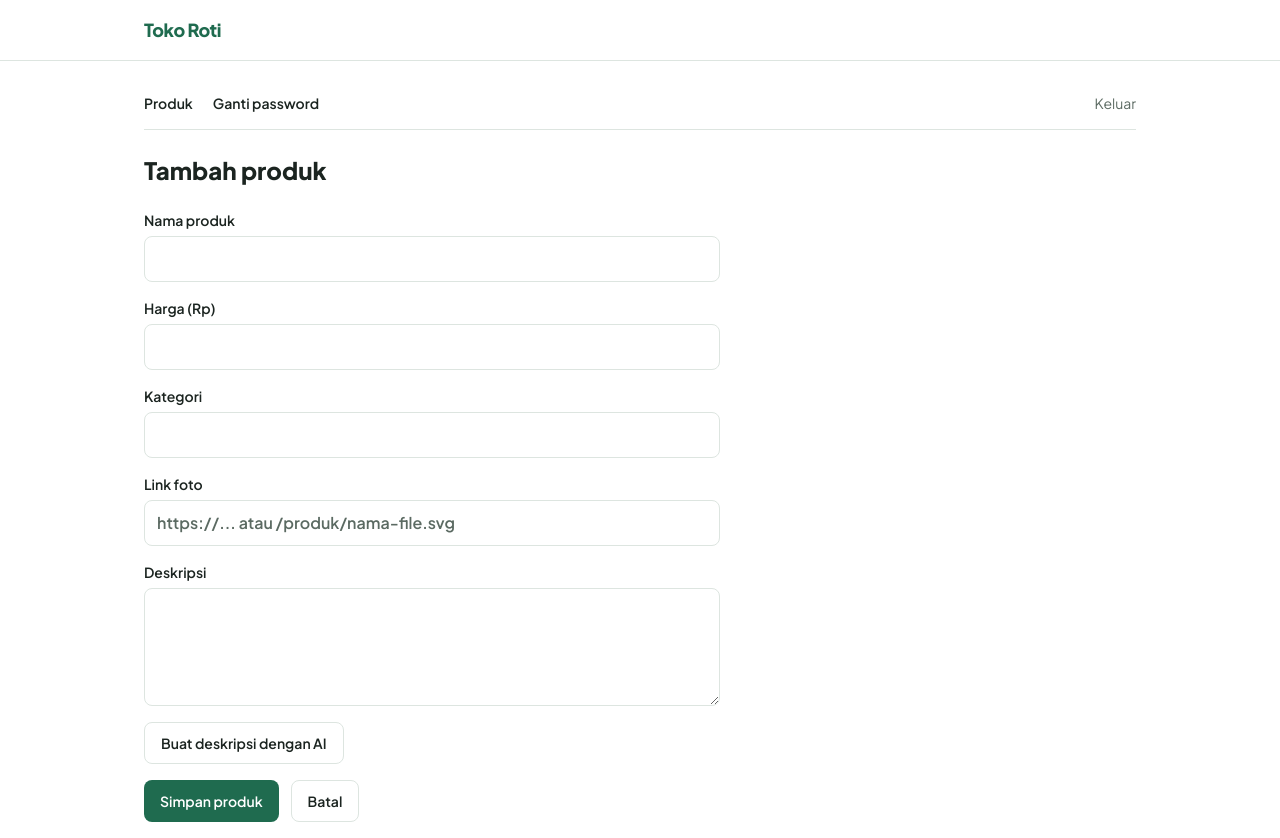
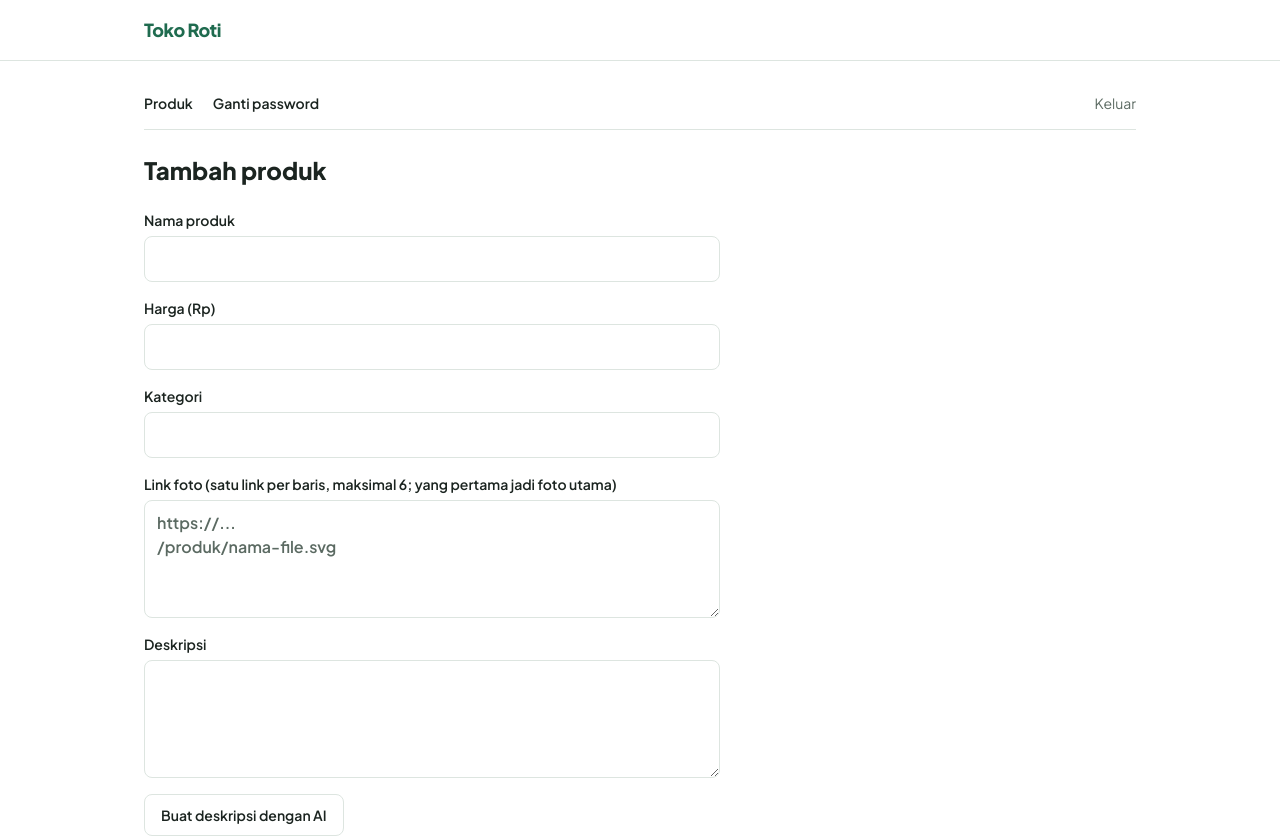
Before and after one commit to nadyanof05-ux/katalog-umkm, a Next.js app: page /admin/produk/baru in a window 1280 px wide. Shown: the top 838 px of the page. Built offline with nearby package versions, Linux system fonts and the light colour scheme.

Commit message:
US-18: Galeri beberapa foto produk

```diff
--- a/app/admin/actions.js
+++ b/app/admin/actions.js
@@ -3,6 +3,7 @@
 import { redirect } from "next/navigation";
 import { revalidatePath } from "next/cache";
 import { buatKlienAdmin } from "@/lib/supabase/admin";
+import { daftarFoto, FOTO_MAKS } from "@/lib/foto";
 
 export async function masuk(prevState, formData) {
   const data = formData instanceof FormData ? formData : prevState;
@@ -95,12 +96,20 @@ function bacaFormProduk(formData) {
     return { error: "Harga harus berupa bilangan bulat, minimal 0." };
   }
 
+  const foto = daftarFoto(formData?.get("foto_url")?.toString());
+  if (foto.length > FOTO_MAKS) {
+    return { error: `Foto maksimal ${FOTO_MAKS} link.` };
+  }
+  if (foto.some((link) => !/^(https?:\/\/|\/)/i.test(link))) {
+    return { error: "Setiap link foto harus diawali http://, https://, atau /." };
+  }
+
   return {
     produk: {
       nama,
       harga,
       kategori: ambil("kategori") || null,
-      foto_url: ambil("foto_url") || null,
+      foto_url: foto.length ? foto.join("\n") : null,
       deskripsi: ambil("deskripsi") || null,
     },
   };
--- a/app/produk/[id]/page.jsx
+++ b/app/produk/[id]/page.jsx
@@ -1,9 +1,11 @@
 import Link from "next/link";
 import { notFound } from "next/navigation";
 import KartuProduk from "@/components/KartuProduk";
+import GaleriFoto from "@/components/GaleriFoto";
 import TombolWhatsApp from "@/components/TombolWhatsApp";
 import { buatKlienPublik } from "@/lib/supabase/publik";
 import { formatRupiah } from "@/lib/format";
+import { daftarFoto } from "@/lib/foto";
 
 // Selalu ambil data terbaru dari database.
 export const dynamic = "force-dynamic";
@@ -75,11 +77,7 @@ export default async function HalamanDetailProduk({ params }) {
   return (
     <>
       <article className="grid gap-8 py-8 md:grid-cols-2 md:py-12">
-        <img
-          src={produk.foto_url}
-          alt={produk.nama}
-          className="aspect-square w-full rounded-2xl border border-garis bg-permukaan object-cover"
-        />
+        <GaleriFoto foto={daftarFoto(produk.foto_url)} nama={produk.nama} />
         <div className="flex flex-col gap-4">
           <Link href="/" className="text-sm text-teks-lembut underline underline-offset-4 hover:text-utama">
             Kembali ke katalog
--- a/components/FormProduk.jsx
+++ b/components/FormProduk.jsx
@@ -47,9 +47,10 @@ export default function FormProduk({ produk = {}, labelTombol, action }) {
       />
       <Input label="Kategori" name="kategori" defaultValue={produk.kategori} />
       <Input
-        label="Link foto"
+        label="Link foto (satu link per baris, maksimal 6; yang pertama jadi foto utama)"
         name="foto_url"
-        placeholder="https://... atau /produk/nama-file.svg"
+        textarea
+        placeholder={"https://...\n/produk/nama-file.svg"}
         defaultValue={produk.foto_url}
       />
       <Input
--- /dev/null
+++ b/components/GaleriFoto.jsx
@@ -0,0 +1,40 @@
+"use client";
+
+import { useState } from "react";
+
+// US-18: foto utama besar + gambar kecil untuk berganti foto.
+// Produk dengan satu foto tampil tanpa gambar kecil.
+export default function GaleriFoto({ foto, nama }) {
+  const [aktif, setAktif] = useState(0);
+  const indeks = Math.min(aktif, foto.length - 1);
+
+  if (foto.length === 0) return null;
+
+  return (
+    <div className="flex flex-col gap-3">
+      <img
+        src={foto[indeks]}
+        alt={foto.length > 1 ? `${nama} (foto ${indeks + 1} dari ${foto.length})` : nama}
+        className="aspect-square w-full rounded-2xl border border-garis bg-permukaan object-cover"
+      />
+      {foto.length > 1 && (
+        <div className="grid grid-cols-5 gap-2 sm:grid-cols-6">
+          {foto.map((src, i) => (
+            <button
+              key={`${src}-${i}`}
+              type="button"
+              onClick={() => setAktif(i)}
+              aria-label={`Tampilkan foto ${i + 1}`}
+              aria-current={i === indeks ? "true" : undefined}
+              className={`overflow-hidden rounded-lg border-2 ${
+                i === indeks ? "border-utama" : "border-garis hover:border-utama"
+              }`}
+            >
+              <img src={src} alt="" className="aspect-square w-full object-cover" />
+            </button>
+          ))}
+        </div>
+      )}
+    </div>
+  );
+}
--- a/components/KartuProduk.jsx
+++ b/components/KartuProduk.jsx
@@ -1,5 +1,6 @@
 import Link from "next/link";
 import { formatRupiah } from "@/lib/format";
+import { fotoUtama } from "@/lib/foto";
 
 export default function KartuProduk({ produk }) {
   return (
@@ -8,7 +9,7 @@ export default function KartuProduk({ produk }) {
       className="group flex flex-col overflow-hidden rounded-2xl border border-garis bg-latar"
     >
       <img
-        src={produk.foto_url}
+        src={fotoUtama(produk.foto_url)}
         alt={produk.nama}
         className="aspect-square w-full bg-permukaan object-cover"
       />
--- a/components/TabelProduk.jsx
+++ b/components/TabelProduk.jsx
@@ -1,4 +1,5 @@
 import { formatRupiah } from "@/lib/format";
+import { fotoUtama } from "@/lib/foto";
 import Tombol from "@/components/Tombol";
 import TombolHapus from "@/components/TombolHapus";
 
@@ -21,7 +22,7 @@ export default function TabelProduk({ daftarProduk }) {
             <tr key={produk.id} className="border-t border-garis">
               <td className="px-4 py-3">
                 <div className="flex items-center gap-3">
-                  <img src={produk.foto_url} alt="" className="h-10 w-10 rounded-md object-cover" />
+                  <img src={fotoUtama(produk.foto_url)} alt="" className="h-10 w-10 rounded-md object-cover" />
                   <span className="font-semibold">{produk.nama}</span>
                 </div>
               </td>
--- /dev/null
+++ b/lib/foto.js
@@ -0,0 +1,14 @@
+// US-18: satu produk bisa punya beberapa foto. Skema tidak diubah: kolom `foto_url`
+// menyimpan satu link per baris. Produk lama dengan satu link tetap berlaku.
+export const FOTO_MAKS = 6;
+
+export function daftarFoto(fotoUrl) {
+  return (fotoUrl ?? "")
+    .split(/\r?\n/)
+    .map((baris) => baris.trim())
+    .filter(Boolean);
+}
+
+export function fotoUtama(fotoUrl) {
+  return daftarFoto(fotoUrl)[0] ?? "";
+}
```
